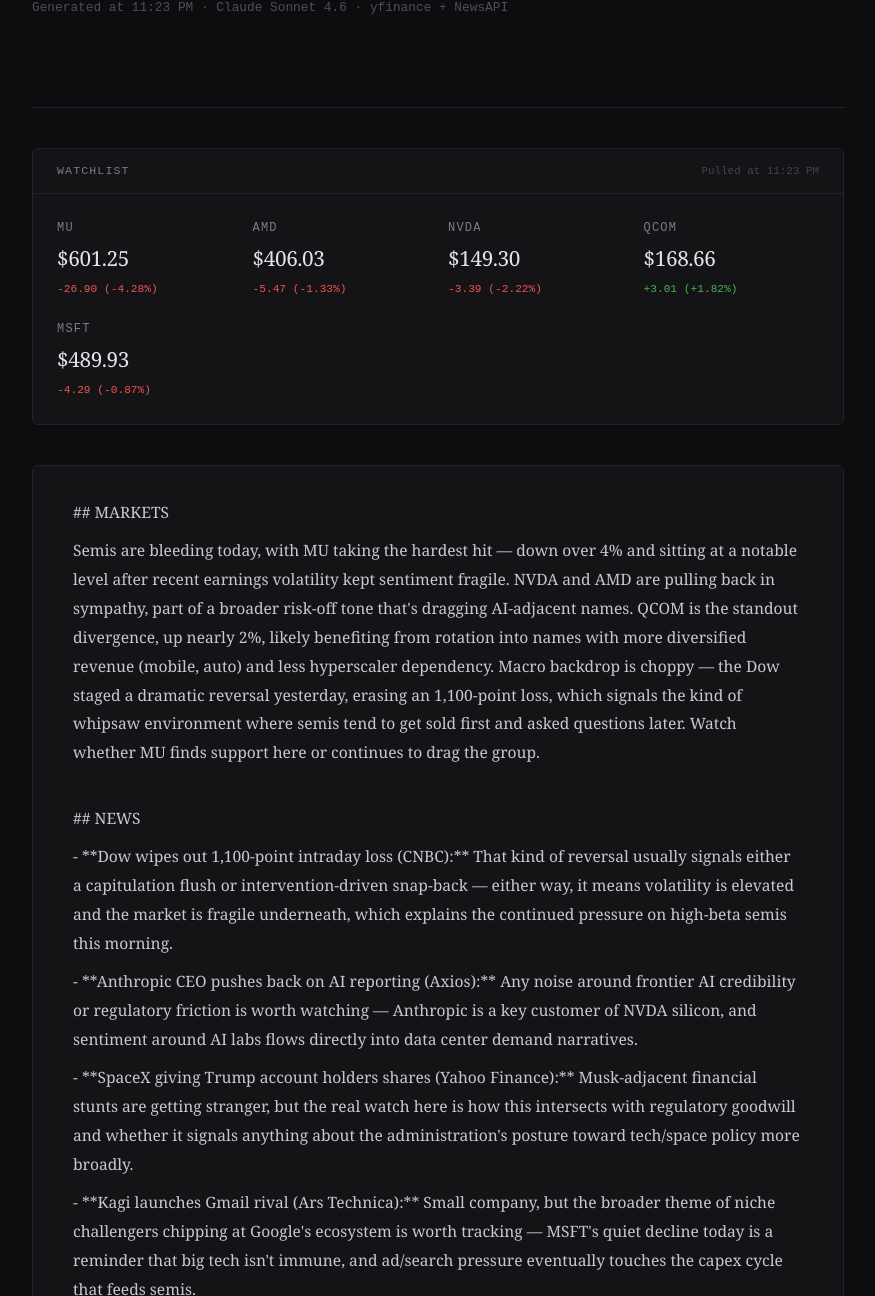
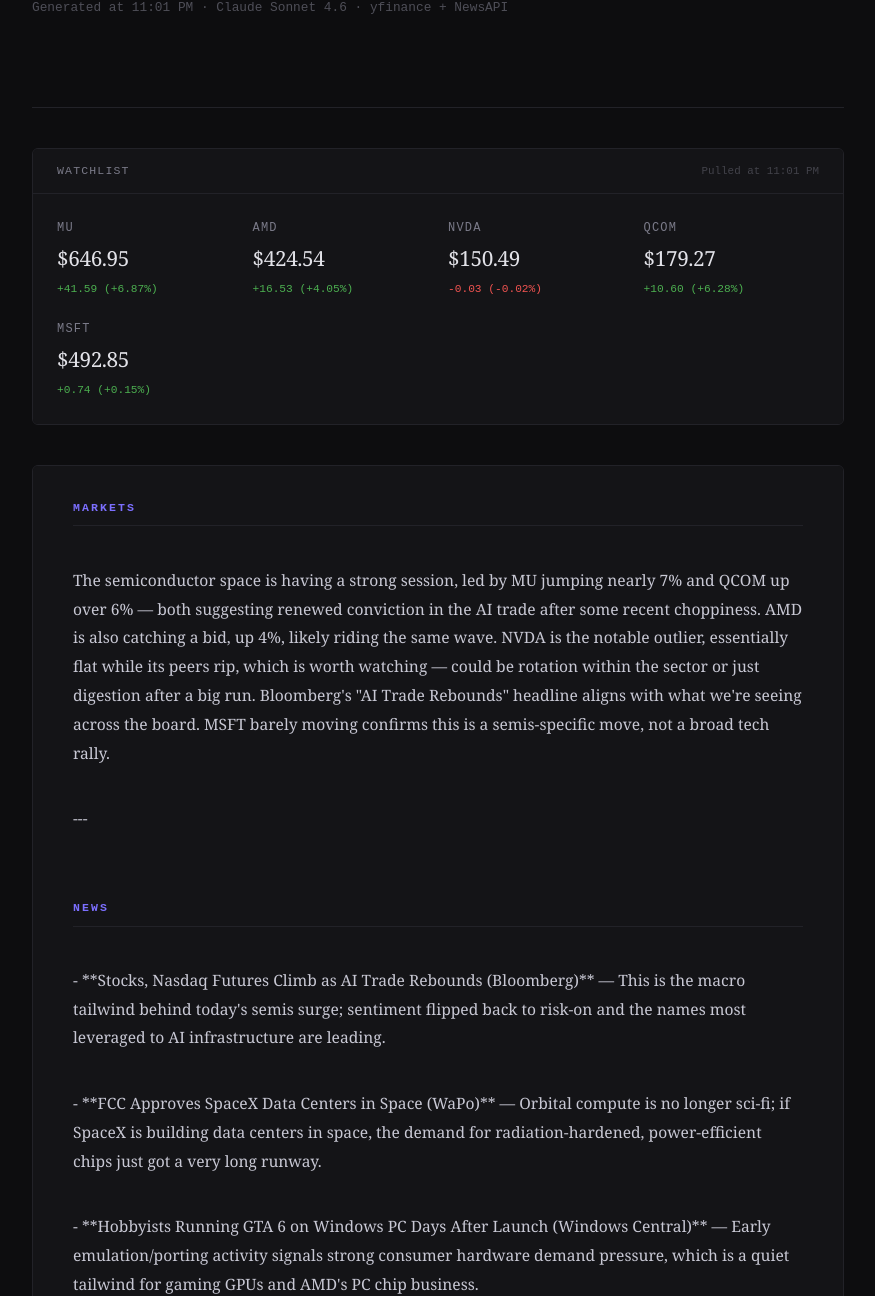
Before and after one commit to MTartificial/artificialintellectual.ai, a plain HTML site: page morning-brief/output/latest.html in a window 1280 px wide. Shown: the part 206-1502 px from the top of the page, without its empty margins (202-1077 px from the left). Drawn offline with Linux system fonts and the light colour scheme.

Commit message:
Automated morning brief - 2026-11-27

```diff
--- a/morning-brief/output/latest.html
+++ b/morning-brief/output/latest.html
@@ -3,7 +3,7 @@
 <head>
   <meta charset="UTF-8" />
   <meta name="viewport" content="width=device-width, initial-scale=1.0" />
-  <title>Morning Brief — Thursday, November 26, 2026</title>
+  <title>Morning Brief — Friday, November 27, 2026</title>
   <style>
     *, *::before, *::after { box-sizing: border-box; margin: 0; padding: 0; }
 
@@ -255,8 +255,8 @@
   <div class="container">
     <div class="page-header">
       <span class="page-label">Experiment #002 — Morning Brief</span>
-      <h1 class="page-title">Thursday, November 26, 2026</h1>
-      <span class="page-date">Generated at 11:23 PM · Claude Sonnet 4.6 · yfinance + NewsAPI</span>
+      <h1 class="page-title">Friday, November 27, 2026</h1>
+      <span class="page-date">Generated at 11:01 PM · Claude Sonnet 4.6 · yfinance + NewsAPI</span>
     </div>
 
     <div class="section-divider"></div>
@@ -264,48 +264,55 @@
     <div class="market-strip">
       <div class="market-strip-header">
         <span class="market-strip-title">Watchlist</span>
-        <span class="market-strip-time">Pulled at 11:23 PM</span>
+        <span class="market-strip-time">Pulled at 11:01 PM</span>
       </div>
       <div class="market-strip-body">
 
         <div class="ticker-item">
           <span class="ticker-symbol">MU</span>
-          <span class="ticker-price">$601.25</span>
-          <span class="ticker-change" style="color:#ef5350; opacity:1;">-26.90 (-4.28%)</span>
+          <span class="ticker-price">$646.95</span>
+          <span class="ticker-change" style="color:#4caf50; opacity:1;">+41.59 (+6.87%)</span>
         </div>
         <div class="ticker-item">
           <span class="ticker-symbol">AMD</span>
-          <span class="ticker-price">$406.03</span>
-          <span class="ticker-change" style="color:#ef5350; opacity:1;">-5.47 (-1.33%)</span>
+          <span class="ticker-price">$424.54</span>
+          <span class="ticker-change" style="color:#4caf50; opacity:1;">+16.53 (+4.05%)</span>
         </div>
         <div class="ticker-item">
           <span class="ticker-symbol">NVDA</span>
-          <span class="ticker-price">$149.30</span>
-          <span class="ticker-change" style="color:#ef5350; opacity:1;">-3.39 (-2.22%)</span>
+          <span class="ticker-price">$150.49</span>
+          <span class="ticker-change" style="color:#ef5350; opacity:1;">-0.03 (-0.02%)</span>
         </div>
         <div class="ticker-item">
           <span class="ticker-symbol">QCOM</span>
-          <span class="ticker-price">$168.66</span>
-          <span class="ticker-change" style="color:#4caf50; opacity:1;">+3.01 (+1.82%)</span>
+          <span class="ticker-price">$179.27</span>
+          <span class="ticker-change" style="color:#4caf50; opacity:1;">+10.60 (+6.28%)</span>
         </div>
         <div class="ticker-item">
           <span class="ticker-symbol">MSFT</span>
-          <span class="ticker-price">$489.93</span>
-          <span class="ticker-change" style="color:#ef5350; opacity:1;">-4.29 (-0.87%)</span>
+          <span class="ticker-price">$492.85</span>
+          <span class="ticker-change" style="color:#4caf50; opacity:1;">+0.74 (+0.15%)</span>
         </div>
       </div>
     </div>
 
     <div class="brief-body">
       <div class="brief-body-inner">
-        <p>## MARKETS</p>
-<p>Semis are bleeding today, with MU taking the hardest hit — down over 4% and sitting at a notable level after recent earnings volatility kept sentiment fragile. NVDA and AMD are pulling back in sympathy, part of a broader risk-off tone that's dragging AI-adjacent names. QCOM is the standout divergence, up nearly 2%, likely benefiting from rotation into names with more diversified revenue (mobile, auto) and less hyperscaler dependency. Macro backdrop is choppy — the Dow staged a dramatic reversal yesterday, erasing an 1,100-point loss, which signals the kind of whipsaw environment where semis tend to get sold first and asked questions later. Watch whether MU finds support here or continues to drag the group.</p>
+        <h3 class="brief-section-heading">MARKETS</h3>
 <br>
-<p>## NEWS</p>
-<p>- **Dow wipes out 1,100-point intraday loss (CNBC):** That kind of reversal usually signals either a capitulation flush or intervention-driven snap-back — either way, it means volatility is elevated and the market is fragile underneath, which explains the continued pressure on high-beta semis this morning.</p>
-<p>- **Anthropic CEO pushes back on AI reporting (Axios):** Any noise around frontier AI credibility or regulatory friction is worth watching — Anthropic is a key customer of NVDA silicon, and sentiment around AI labs flows directly into data center demand narratives.</p>
-<p>- **SpaceX giving Trump account holders shares (Yahoo Finance):** Musk-adjacent financial stunts are getting stranger, but the real watch here is how this intersects with regulatory goodwill and whether it signals anything about the administration's posture toward tech/space policy more broadly.</p>
-<p>- **Kagi launches Gmail rival (Ars Technica):** Small company, but the broader theme of niche challengers chipping at Google's ecosystem is worth tracking — MSFT's quiet decline today is a reminder that big tech isn't immune, and ad/search pressure eventually touches the capex cycle that feeds semis.</p>
+<p>The semiconductor space is having a strong session, led by MU jumping nearly 7% and QCOM up over 6% — both suggesting renewed conviction in the AI trade after some recent choppiness. AMD is also catching a bid, up 4%, likely riding the same wave. NVDA is the notable outlier, essentially flat while its peers rip, which is worth watching — could be rotation within the sector or just digestion after a big run. Bloomberg's "AI Trade Rebounds" headline aligns with what we're seeing across the board. MSFT barely moving confirms this is a semis-specific move, not a broad tech rally.</p>
+<br>
+<p>---</p>
+<br>
+<h3 class="brief-section-heading">NEWS</h3>
+<br>
+<p>- **Stocks, Nasdaq Futures Climb as AI Trade Rebounds (Bloomberg)** — This is the macro tailwind behind today's semis surge; sentiment flipped back to risk-on and the names most leveraged to AI infrastructure are leading.</p>
+<br>
+<p>- **FCC Approves SpaceX Data Centers in Space (WaPo)** — Orbital compute is no longer sci-fi; if SpaceX is building data centers in space, the demand for radiation-hardened, power-efficient chips just got a very long runway.</p>
+<br>
+<p>- **Hobbyists Running GTA 6 on Windows PC Days After Launch (Windows Central)** — Early emulation/porting activity signals strong consumer hardware demand pressure, which is a quiet tailwind for gaming GPUs and AMD's PC chip business.</p>
+<br>
+<p>- **Amtrak Ridership Hits Record (Fox Business)** — Tangential, but infrastructure spending and electrification trends quietly benefit power semis and embedded systems players like QCOM and TI — keep it on the radar.</p>
 
       </div>
       <div class="brief-footer">AI-generated summary · Not financial advice · Data via yfinance and NewsAPI</div>
```
